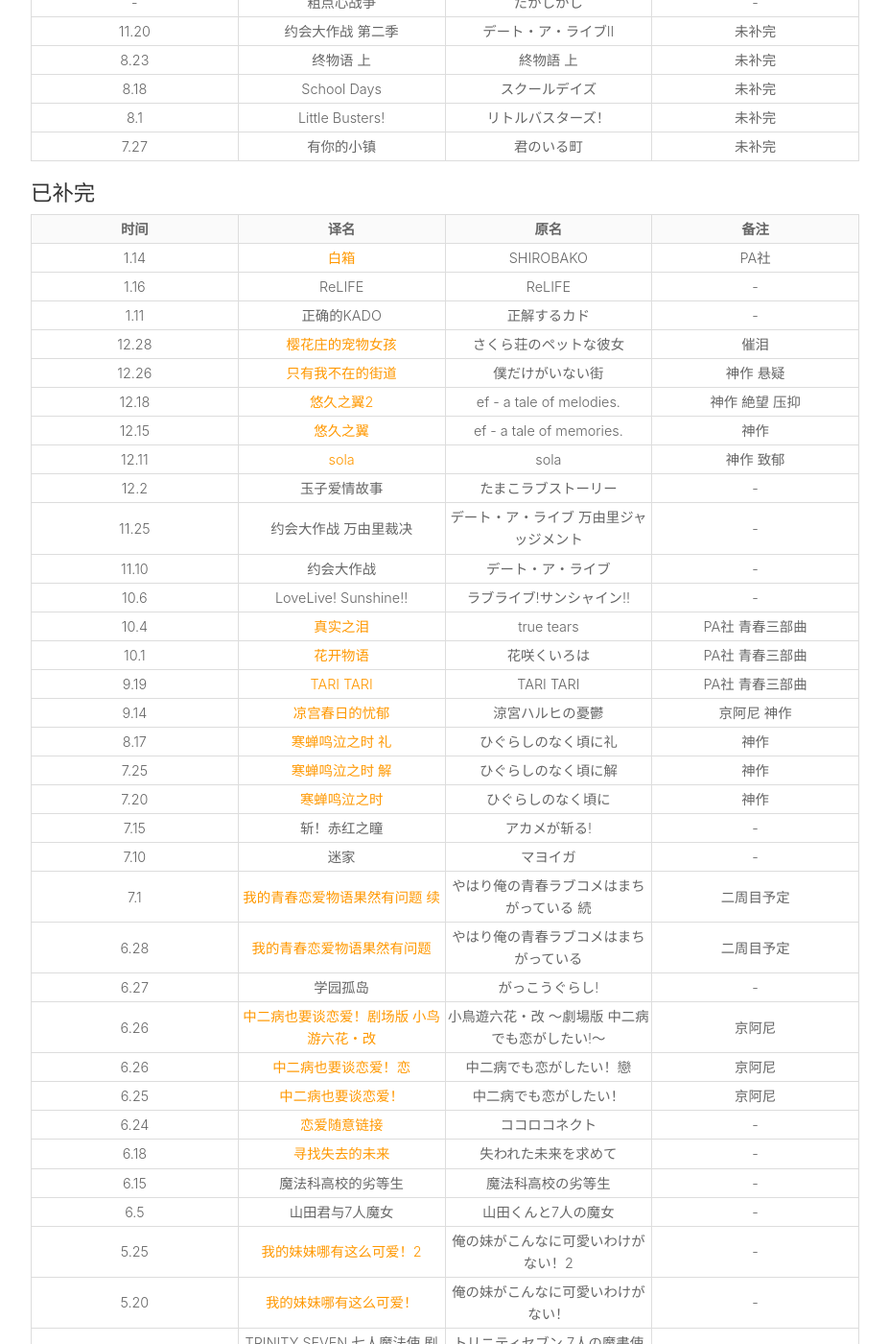
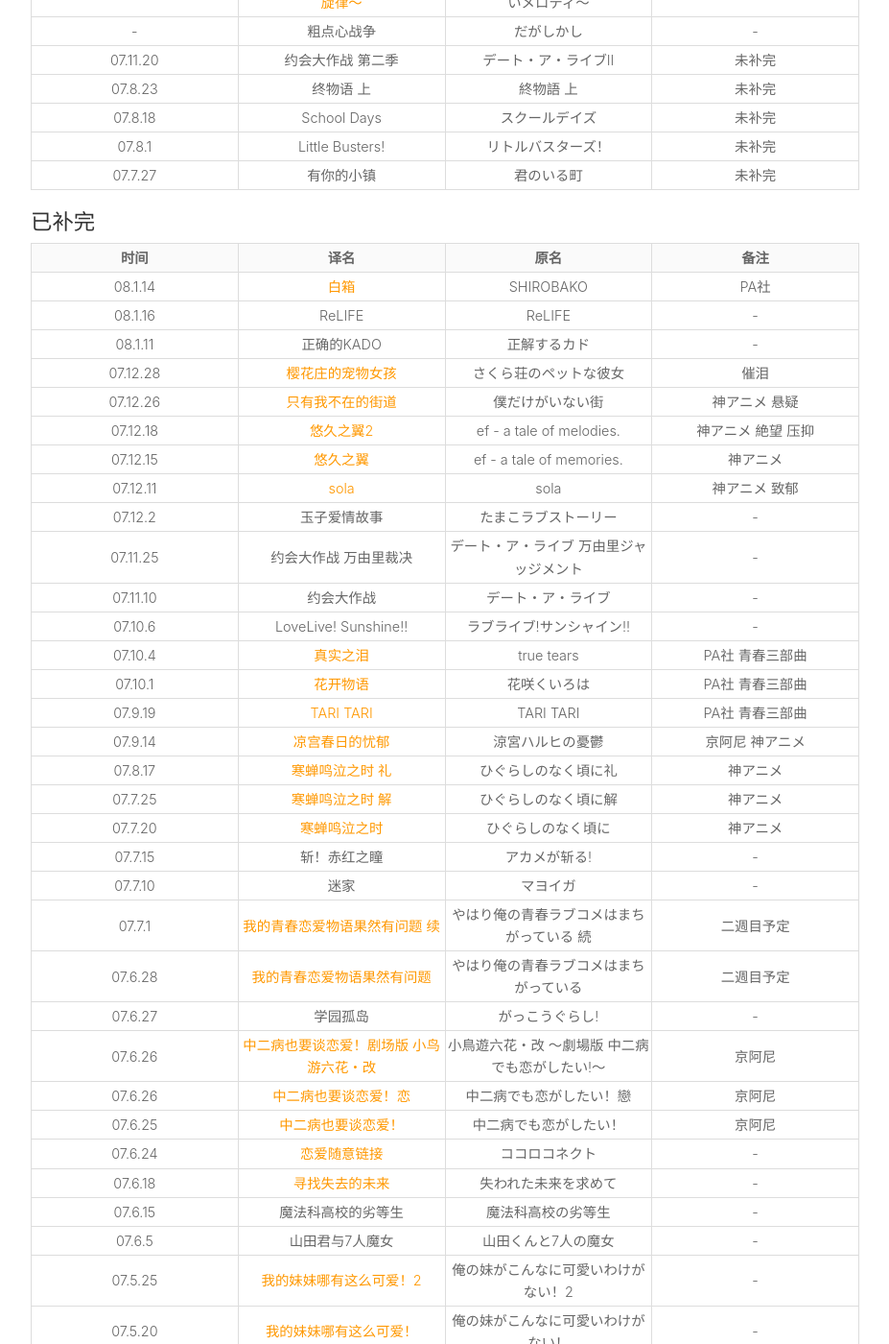
Before and after one commit to 0wQ/0wQ.github.io, a Jekyll site: the page built from _posts/2018-01-22-bangumi.md, in a window 1280 px wide and 1400 px high, scrolled down 1194 px. Shown: the whole window at 96% size, without its empty margins (32-959 px from the left). Built offline with Jekyll 4.4.1, drawn with Linux system fonts in a browser that asks for light colours; comment, search, counter and statistics services are not loaded; some of the changed text lies outside the part shown.

Commit message:
blablabla

```diff
--- a/_includes/head.html
+++ b/_includes/head.html
@@ -1,9 +1,9 @@
 <head>
   <meta charset="utf-8">
   {% if page.title == "Home" %}
-    <title>{{ site.title }}</title>
+      <title>{{ site.title }}</title>
   {% else %}
-    <title>{{ page.title }} | {{ site.title }}</title>
+      <title>{{ page.title }} | {{ site.title }}</title>
   {% endif %}
   <meta name="renderer" content="webkit">
   <meta name="google" value="notranslate">
--- a/_layouts/default.html
+++ b/_layouts/default.html
@@ -10,11 +10,11 @@
 {{ content }}
 
 {% if page.comment == true %}
-  {% include comment.html %}
+    {% include comment.html %}
 {% endif %}
 </div>
 <footer>
-    <div>Powered by <a href="https://jekyllrb.com" target="_blank">Jekyll</a> & <a href="https://pages.github.com" target="_blank">Github Pages</a></div>
+    <div>Powered by <a href="https://jekyllcn.com" target="_blank">Jekyll</a> & <a href="https://pages.github.com" target="_blank">Github Pages</a></div>
     <div>© 2018 <a href="/">{{ site.title }}</a> · <a href="http://www.miibeian.gov.cn" target="_blank" rel="nofollow">{{ site.beian }}</a></div>
 </footer>
 <div id="to-top"><span class="icon-top"></span></div>
--- a/_posts/2018-01-21-bangumi.md
+++ b/_posts/2018-01-22-bangumi.md
@@ -11,6 +12,7 @@
 
 |时间|译名|原名|备注|
 |---|---|---|---|
+|08.1.22|命运石之门|Steins;Gate|二週目|
 |-|欢迎加入NHK！|N・H・Kにようこそ!|-|
 |-|回转企鹅罐|輪るピングドラム|致郁|
 |-|来自深渊|メイドインアビス|-|
@@ -44,50 +46,50 @@
 |-|轻音少女|けいおん!|京阿尼|
 |-|<mark>吹响吧！上低音号～想要传达的旋律～</mark>|響け！ユーフォニアム～届けたいメロディ～|-|
 |-|粗点心战争|だがしかし|-|
-|11.20|约会大作战 第二季|デート・ア・ライブII|未补完|
-|8.23|终物语 上|終物語 上|未补完|
-|8.18|School Days|スクールデイズ|未补完|
-|8.1|Little Busters!|リトルバスターズ！|未补完|
-|7.27|有你的小镇|君のいる町|未补完|
+|07.11.20|约会大作战 第二季|デート・ア・ライブII|未补完|
+|07.8.23|终物语 上|終物語 上|未补完|
+|07.8.18|School Days|スクールデイズ|未补完|
+|07.8.1|Little Busters!|リトルバスターズ！|未补完|
+|07.7.27|有你的小镇|君のいる町|未补完|
 
 ### 已补完
 
 |时间|译名|原名|备注|
 |---|---|---|---|
-|1.14|<mark>白箱</mark>|SHIROBAKO|PA社|
-|1.16|ReLIFE|ReLIFE|-|
-|1.11|正确的KADO|正解するカド|-|
-|12.28|<mark>樱花庄的宠物女孩</mark>|さくら荘のペットな彼女|催泪|
-|12.26|<mark>只有我不在的街道</mark>|僕だけがいない街|神作 悬疑|
-|12.18|<mark>悠久之翼2</mark>|ef - a tale of melodies.|神作 絶望 压抑|
-|12.15|<mark>悠久之翼</mark>|ef - a tale of memories.|神作|
-|12.11|<mark>sola</mark>|sola|神作 致郁|
-|12.2|玉子爱情故事|たまこラブストーリー|-|
-|11.25|约会大作战 万由里裁决|デート・ア・ライブ 万由里ジャッジメント|-|
-|11.10|约会大作战|デート・ア・ライブ|-|
-|10.6|LoveLive! Sunshine!!|ラブライブ!サンシャイン!!|-|
-|10.4|<mark>真实之泪</mark>|true tears|PA社 青春三部曲|
-|10.1|<mark>花开物语</mark>|花咲くいろは|PA社 青春三部曲|
-|9.19|<mark>TARI TARI</mark>|TARI TARI|PA社 青春三部曲|
-|9.14|<mark>凉宫春日的忧郁</mark>|涼宮ハルヒの憂鬱|京阿尼 神作|
-|8.17|<mark>寒蝉鸣泣之时 礼</mark>|ひぐらしのなく頃に礼|神作|
-|7.25|<mark>寒蝉鸣泣之时 解</mark>|ひぐらしのなく頃に解|神作|
-|7.20|<mark>寒蝉鸣泣之时</mark>|ひぐらしのなく頃に|神作|
-|7.15|斩！赤红之瞳|アカメが斩る!|-|
-|7.10|迷家|マヨイガ|-|
-|7.1|<mark>我的青春恋爱物语果然有问题 续</mark>|やはり俺の青春ラブコメはまちがっている 続|二周目予定|
-|6.28|<mark>我的青春恋爱物语果然有问题</mark>|やはり俺の青春ラブコメはまちがっている|二周目予定|
-|6.27|学园孤岛|がっこうぐらし!|-|
-|6.26|<mark>中二病也要谈恋爱！剧场版 小鸟游六花・改</mark>|小鳥遊六花・改 ～劇場版 中二病でも恋がしたい!～|京阿尼|
-|6.26|<mark>中二病也要谈恋爱！恋</mark>|中二病でも恋がしたい！戀|京阿尼|
-|6.25|<mark>中二病也要谈恋爱！</mark>|中二病でも恋がしたい！|京阿尼|
-|6.24|<mark>恋爱随意链接</mark>|ココロコネクト|-|
-|6.18|<mark>寻找失去的未来</mark>|失われた未来を求めて|-|
-|6.15|魔法科高校的劣等生|魔法科高校の劣等生|-|
-|6.5|山田君与7人魔女|山田くんと7人の魔女|-|
-|5.25|<mark>我的妹妹哪有这么可爱！2</mark>|俺の妹がこんなに可愛いわけがない！2|-|
-|5.20|<mark>我的妹妹哪有这么可爱！</mark>|俺の妹がこんなに可愛いわけがない！|-|
-|5.10|TRINITY SEVEN 七人魔法使 剧场版|トリニティセブン 7人の魔書使い|-|
+|08.1.14|<mark>白箱</mark>|SHIROBAKO|PA社|
+|08.1.16|ReLIFE|ReLIFE|-|
+|08.1.11|正确的KADO|正解するカド|-|
+|07.12.28|<mark>樱花庄的宠物女孩</mark>|さくら荘のペットな彼女|催泪|
+|07.12.26|<mark>只有我不在的街道</mark>|僕だけがいない街|神アニメ 悬疑|
+|07.12.18|<mark>悠久之翼2</mark>|ef - a tale of melodies.|神アニメ 絶望 压抑|
+|07.12.15|<mark>悠久之翼</mark>|ef - a tale of memories.|神アニメ|
+|07.12.11|<mark>sola</mark>|sola|神アニメ 致郁|
+|07.12.2|玉子爱情故事|たまこラブストーリー|-|
+|07.11.25|约会大作战 万由里裁决|デート・ア・ライブ 万由里ジャッジメント|-|
+|07.11.10|约会大作战|デート・ア・ライブ|-|
+|07.10.6|LoveLive! Sunshine!!|ラブライブ!サンシャイン!!|-|
+|07.10.4|<mark>真实之泪</mark>|true tears|PA社 青春三部曲|
+|07.10.1|<mark>花开物语</mark>|花咲くいろは|PA社 青春三部曲|
+|07.9.19|<mark>TARI TARI</mark>|TARI TARI|PA社 青春三部曲|
+|07.9.14|<mark>凉宫春日的忧郁</mark>|涼宮ハルヒの憂鬱|京阿尼 神アニメ|
+|07.8.17|<mark>寒蝉鸣泣之时 礼</mark>|ひぐらしのなく頃に礼|神アニメ|
+|07.7.25|<mark>寒蝉鸣泣之时 解</mark>|ひぐらしのなく頃に解|神アニメ|
+|07.7.20|<mark>寒蝉鸣泣之时</mark>|ひぐらしのなく頃に|神アニメ|
+|07.7.15|斩！赤红之瞳|アカメが斩る!|-|
+|07.7.10|迷家|マヨイガ|-|
+|07.7.1|<mark>我的青春恋爱物语果然有问题 续</mark>|やはり俺の青春ラブコメはまちがっている 続|二週目予定|
+|07.6.28|<mark>我的青春恋爱物语果然有问题</mark>|やはり俺の青春ラブコメはまちがっている|二週目予定|
+|07.6.27|学园孤岛|がっこうぐらし!|-|
+|07.6.26|<mark>中二病也要谈恋爱！剧场版 小鸟游六花・改</mark>|小鳥遊六花・改 ～劇場版 中二病でも恋がしたい!～|京阿尼|
+|07.6.26|<mark>中二病也要谈恋爱！恋</mark>|中二病でも恋がしたい！戀|京阿尼|
+|07.6.25|<mark>中二病也要谈恋爱！</mark>|中二病でも恋がしたい！|京阿尼|
+|07.6.24|<mark>恋爱随意链接</mark>|ココロコネクト|-|
+|07.6.18|<mark>寻找失去的未来</mark>|失われた未来を求めて|-|
+|07.6.15|魔法科高校的劣等生|魔法科高校の劣等生|-|
+|07.6.5|山田君与7人魔女|山田くんと7人の魔女|-|
+|07.5.25|<mark>我的妹妹哪有这么可爱！2</mark>|俺の妹がこんなに可愛いわけがない！2|-|
+|07.5.20|<mark>我的妹妹哪有这么可爱！</mark>|俺の妹がこんなに可愛いわけがない！|-|
+|07.5.10|TRINITY SEVEN 七人魔法使 剧场版|トリニティセブン 7人の魔書使い|-|
 
 ## 追番计划
 
@@ -95,7 +97,7 @@
 
 |译名|原名|话数|备注|
 |---|---|---|---|
-|<mark>命运石之门 0</mark>|STEINS;GATE 0|-|神作|
+|<mark>命运石之门 0</mark>|STEINS;GATE 0|-|神アニメ|
 
 ### 18年1月
 
@@ -156,7 +158,7 @@
 |<mark>从零开始的魔法书</mark>|ゼロから始める魔法の書|12话|-|
 |不正经魔术讲师与禁忌教典|ロクでなし魔術講師と禁忌教典|12话|-|
 |<mark>末日时在做什么？有没有空？可以来拯救吗？</mark>|週末なにしてますか？忙しいですか？救ってもらっていいですか？|12话|-|
-|<mark>重启咲良田</mark>|サクラダリセット|24话|神作|
+|<mark>重启咲良田</mark>|サクラダリセット|24话|神アニメ|
 |樱花任务|サクラクエスト|25话|PA社|
 |<mark>路人女主 第二季</mark>|冴えない彼女の育てかた♭|12话|-|
 |恋爱暴君|恋愛暴君|12话|-|
```
Also changed, not shown: other parts of _posts/2018-01-22-bangumi.md (+1 -0 lines), _posts/2018-01-11-markdown.md (+1 -0 lines).
